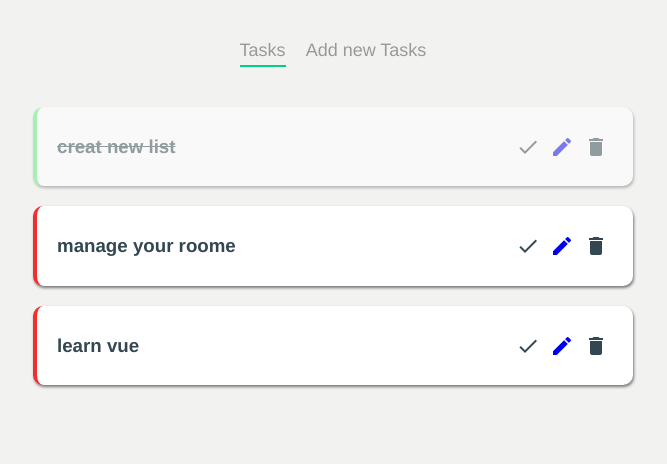
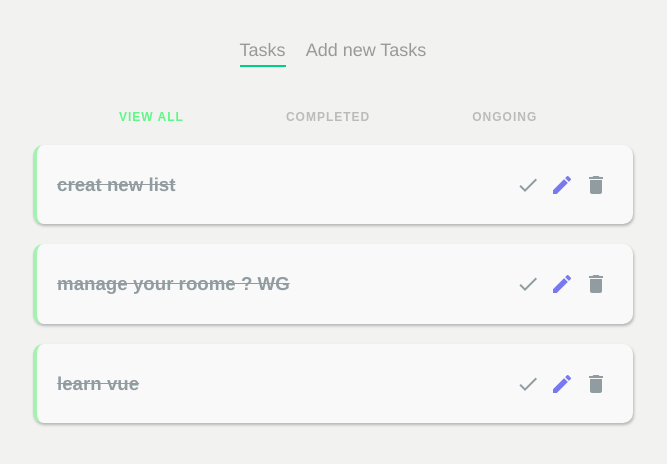
Before and after one commit to hossampy/vue-todo, a Vue app: page / in a window 1280 px wide. Shown: the top 464 px of the page, without its empty margins (307-974 px from the left). Built offline with nearby package versions, Linux system fonts and the light colour scheme; data requests are answered from the project's data file.

Commit message:
add filter Nav

```diff
--- a/data/db.json
+++ b/data/db.json
@@ -7,14 +7,16 @@
       "complete": true
     },
     {
-      "title": "manage your roome",
-      "details": "manage me rome",
-      "id": "4"
+      "title": "manage your roome ? WG",
+      "details": "manage me rome AND WG",
+      "id": "4",
+      "complete": true
     },
     {
       "title": "learn vue ",
       "details": "learn vue and nuxt js and doker",
-      "id": "b8e4"
+      "id": "b8e4",
+      "complete": true
     }
   ]
 }
--- /dev/null
+++ b/src/components/Filternav.vue
@@ -0,0 +1,46 @@
+<template>
+    <nav class="filter">
+        <button @click="updatefilter('all')" :class="{ active: currnet==='all' }"> view all</button>
+        <button @click="updatefilter('completed')" :class="{ active: currnet === 'completed' }"> completed</button>
+        <button @click="updatefilter('ongoing')" :class="{ active: currnet === 'ongoing ' }"> ongoing </button>
+
+    </nav>
+</template>
+
+<script>
+export default {
+    props: ['currnet'],
+    data(){
+        return{
+
+        }
+    },
+    methods:{
+        updatefilter(by){
+            this.$emit('filterchange',by)
+        }
+    }
+
+}
+</script>
+
+<style>
+.filter button {
+    margin-left: 80px;
+    background: none;
+    border: none;
+    color: #bbb;
+    outline: none;
+    font-size: 12px;
+    text-transform: uppercase;
+    margin-right: 10px;
+    letter-spacing: 1px;
+    font-weight: bold;
+    cursor: pointer;
+    align-items: center;
+}
+
+button.active {
+    color: #5ff787;
+}
+</style>
--- a/src/views/EditProject.vue
+++ b/src/views/EditProject.vue
@@ -40,7 +40,7 @@
 
       try {
         const response = await fetch(this.uri, {
-          method: 'PUT',
+          method: 'PATCH',
           headers: {
             'Content-Type': 'application/json'
           },
--- a/src/views/HomeView.vue
+++ b/src/views/HomeView.vue
@@ -1,25 +1,28 @@
 <template>
   <div class="home">
-  <div v-if="projects.length">
-    <div v-for="project in projects" :key="project.id">
-    <SingleProject :proj ="project" @deleted="handeldeleted" />
+    <Filternav :currnet="currnet"  @filterchange="currnet=$event" />
+    <div v-if="projects.length">
+      <div v-for="project in projects" :key="project.id">
+        <SingleProject :proj="project" @deleted="handeldeleted" />
+      </div>
     </div>
-  </div>
   </div>
 </template>
 
 <script>
 // @ is an alias to /src
 import SingleProject from "../components/SingleProject.vue"
-
+import Filternav from "../components/Filternav.vue"
 export default {
   name: 'HomeView',
   components: {
-   SingleProject
+   SingleProject,
+    Filternav
   },
   data(){
     return{
-      projects:[]
+      projects:[],
+      currnet :'all',
     }
   }
   ,
```
